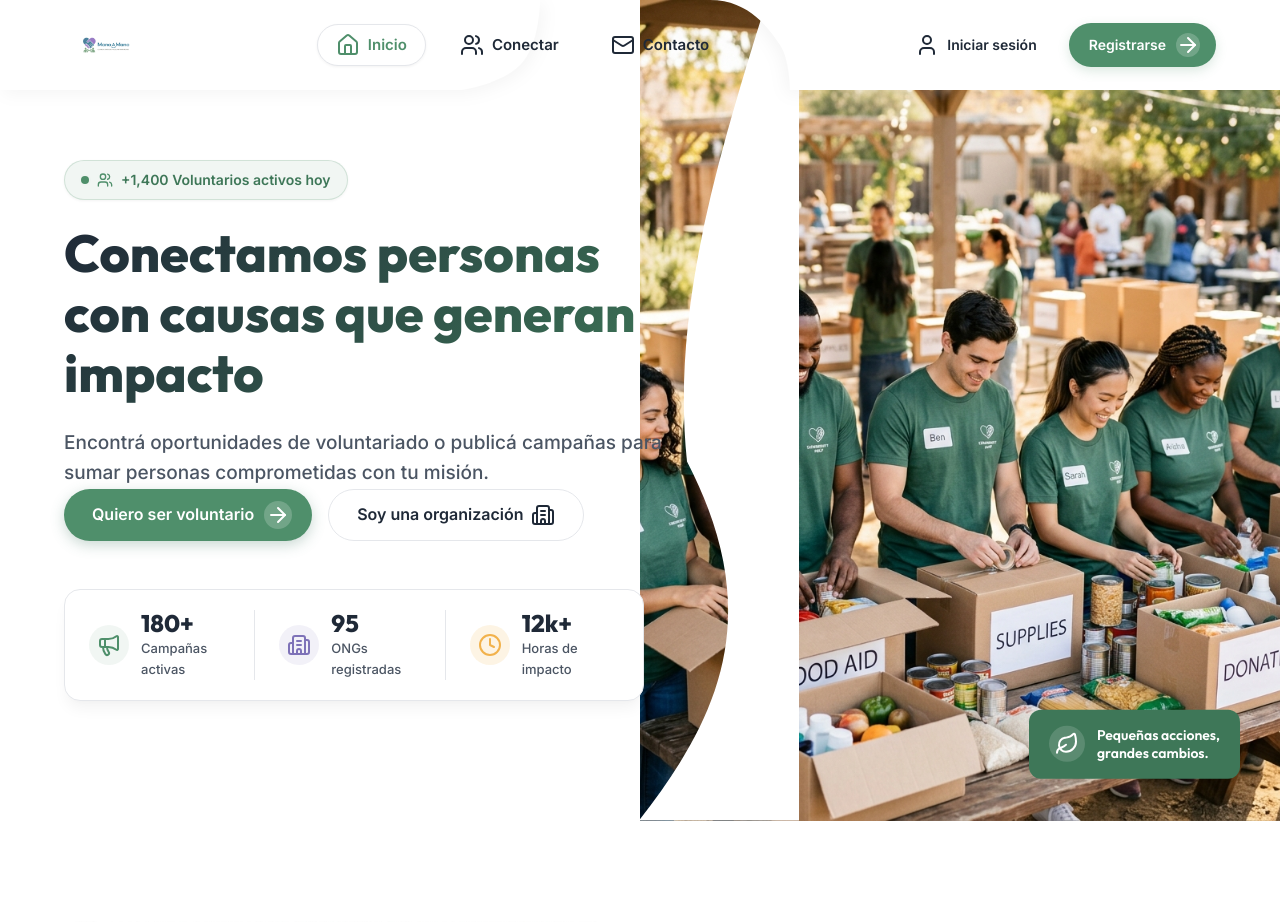
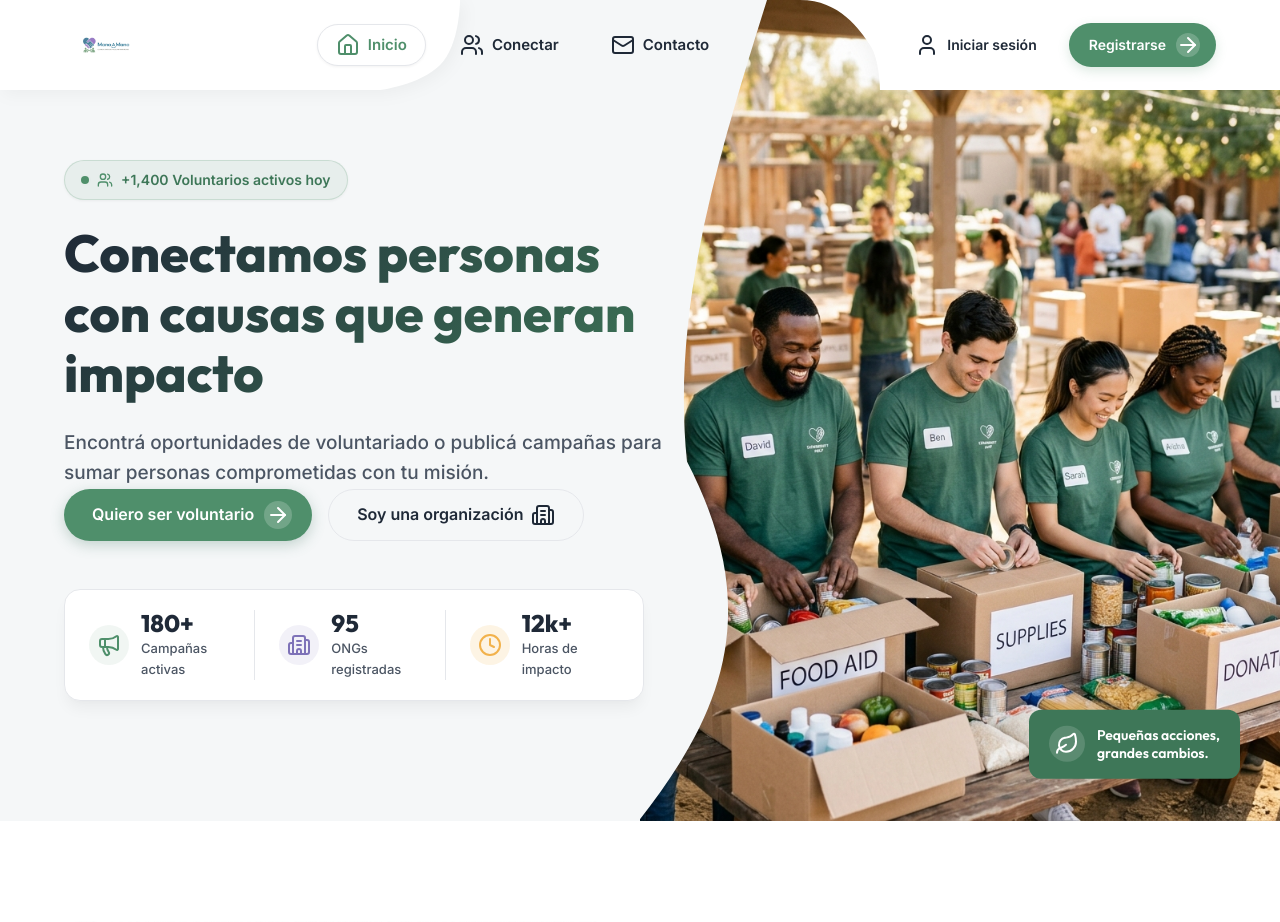
Before and after one commit to Chickendev3/Mano-a-Mano, a PHP site: page / in a window 1280 px wide. Shown: the top 922 px of the page. Run offline with PHP 8.4, Linux system fonts and the light colour scheme; some libraries are stand-ins or nearby versions.

Commit message:
Arreglos en el nav y header anteriores
Se cambio los errores anteriores

```diff
--- a/app/views/inicio.php
+++ b/app/views/inicio.php
@@ -4,7 +4,7 @@
   <div class="hero-bg-container">
     <img src="<?= BASE_URL ?>img/hero_new.png" alt="Voluntarios cooperando para generar impacto social" class="hero-bg-img">
     <svg class="hero-wave-overlay" viewBox="0 0 100 800" preserveAspectRatio="none" aria-hidden="true">
-      <path fill="#FFFFFF" d="M0,0 L100,0 L100,800 L0,800 C50,700 80,600 30,450 C20,300 50,150 80,0 Z"></path>
+      <path fill="#F5F7F8" d="M0,0 L80,0 C50,150 20,300 30,450 C80,600 50,700 0,800 L0,800 L0,0 Z"></path>
     </svg>
     <div class="hero-quote-card">
       <div class="icon-circle">
--- a/public/css/estilos.css
+++ b/public/css/estilos.css
@@ -216,7 +216,7 @@ button, input, textarea, select {
   position: absolute;
   top: 0;
   left: 0;
-  width: calc(50% - 180px);
+  width: calc(50% - 260px);
   height: 90px;
   background-color: #FFFFFF;
   z-index: 1;
@@ -242,7 +242,7 @@ button, input, textarea, select {
   position: absolute;
   top: 0;
   right: 0;
-  width: calc(50% - 150px);
+  width: calc(50% - 240px);
   height: 90px;
   background-color: #FFFFFF;
   z-index: 1;
--- a/public/css/inicio.css
+++ b/public/css/inicio.css
@@ -4,7 +4,7 @@
 .hero {
   padding-top: 160px;
   padding-bottom: 120px;
-  background-color: #FFFFFF;
+  background-color: var(--color-background);
   position: relative;
   overflow: hidden;
 }
```
